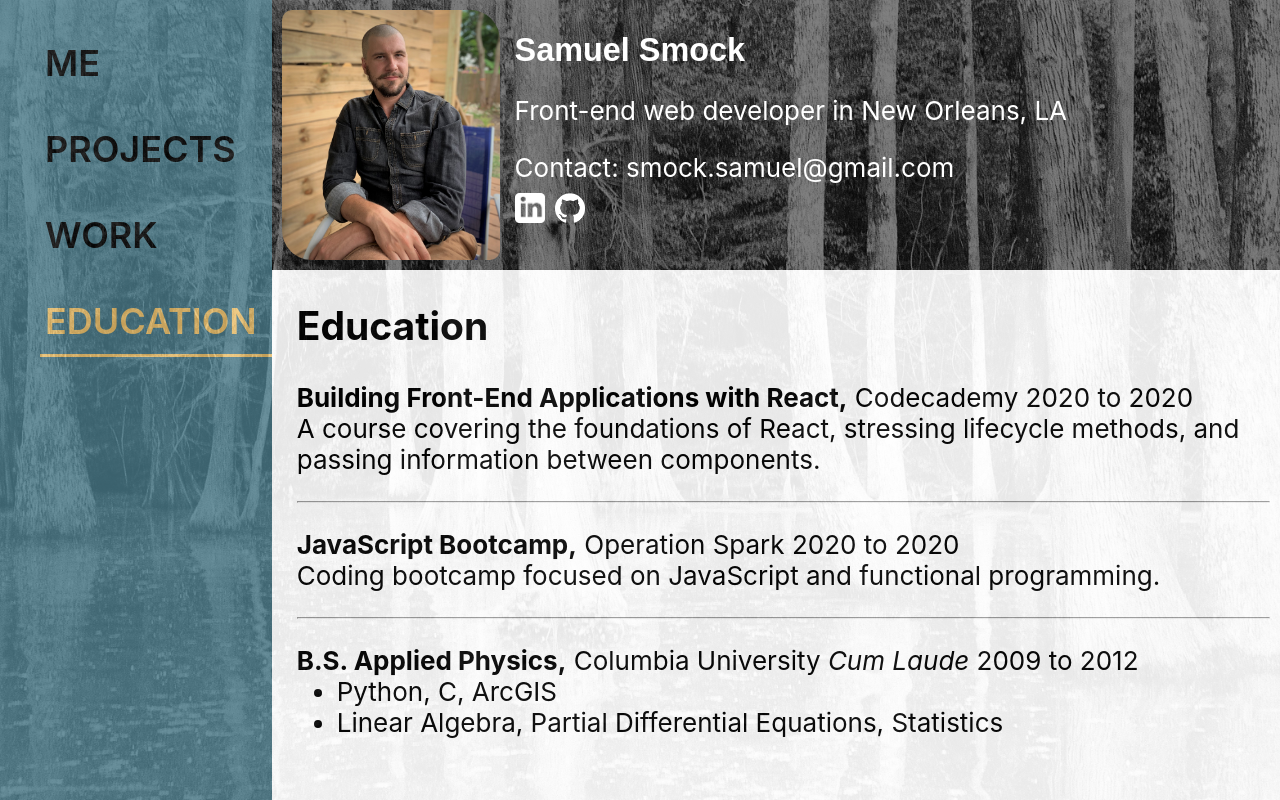
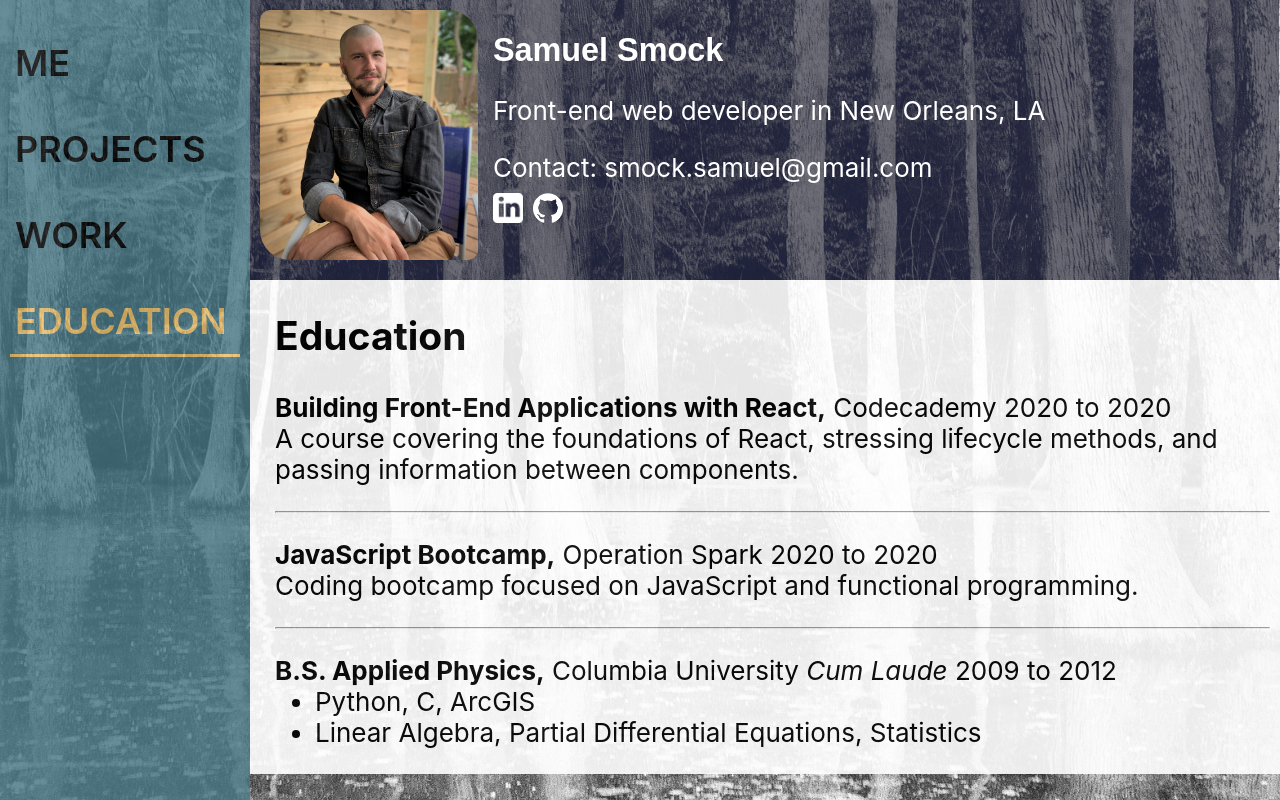
Before and after one commit to samuelsmock/site, a React (Create React App) app: page /education in a window 1280 px wide. Built offline with nearby package versions, Linux system fonts and the light colour scheme.

Commit message:
layout all done. missing projects page

```diff
--- a/src/components/App/App.css
+++ b/src/components/App/App.css
@@ -1,7 +1,5 @@
 .all-contents{
-  background-image: url('./cypress_background.jpg');
-  background-size: cover;
-  background-repeat: no-repeat;
+  max-width: 100px;
   min-height: 100vh;
   display: flex;
   flex-direction: row;
@@ -9,26 +7,54 @@
   justify-content: space-between;
   font-size: calc(10px + 2vmin);
   color: white;
+  overflow: hidden;
 }
 
-nav {
-  position: flex;
+
+
+.right-column{
+  width: auto;
+  display: flex;
+  flex-direction: column;
+  margin-left: 250px;
+  height: 100%;
+  overflow-y: hidden;
+
+}
+.left-sidebar{
+  height: 100%;
+  position: fixed;
+  top: 0;
+  width: 250px;
+  flex-shrink: 0;
 }
 
-main {
-  width: 100%;
-  display: flex;
-  flex-direction: column;
+.top{
 
+  width:100%;
+  position: fixed;
+  z-index: 2;
+  background: inherit;
+}
+
+.page{
+  margin-top: 280px;
+  z-index: 1;
+
+  overflow-y: auto;
+  background-color: white;
+  background-size: cover;
+  opacity: 0.9;
+
+
+  max-width: 100vw;
+  position: absolute;
+  overflow: hidden;
 
 
 }
 
-.sidebar{
-  height: 100%;
 
-  top: 0;
-}
 
 .menuBar{
   height: 100%;
@@ -62,12 +88,25 @@ main {
 /* Universal Styles */
 
 html {
+
   font-size: 18px;
+  background: url('./cypress_background.jpg') no-repeat center center fixed;
+    -webkit-background-size: cover;
+    -moz-background-size: cover;
+    -o-background-size: cover;
+    background-size: cover;
 }
 
 @media only screen and (max-width: 560px) {
   html {
     font-size: 15px;
+    background: url('./cypress_background.jpg') no-repeat center center fixed;
+    -webkit-background-size: cover;
+    -moz-background-size: cover;
+    -o-background-size: cover;
+    background-size: cover;
+
+
   }
 }
 
@@ -98,14 +137,8 @@ input:focus {
 .title {
   font-size: 1.5rem;
 }
-.page{
-  background-color: white;
-  background-size: cover;
-  opacity: 0.9;
-  padding: 0px;
-  height: 100%;
 
-}
+
 
 .app-content {
   margin: 10px;
--- a/src/components/App/App.js
+++ b/src/components/App/App.js
@@ -19,19 +19,20 @@ class App extends React.Component {
 
       <Router>
         <div className="all-contents">
-          <nav>
-            <div className = "sidebar">
+          <nav className = "left-sidebar">
               <Menu />
+          </nav>
+          <div className = "right-column">
+            <div className = "top">
+              <Head/>
             </div>
-          </nav>
-          <main>
-            <Head/>
+            <div className = "page">
+              <Layout/>
+            </div>
+          </div>
 
-            <div className = "page">
-            <Layout/>
-            </div>
 
-          </main>
+
 
         </div>
       </Router>
--- a/src/components/Head/Head.css
+++ b/src/components/Head/Head.css
@@ -5,20 +5,21 @@
     vertical-align: top;
     padding: 10px;
     position: sticky;
-    background: rgba(5,5,5,0.5);
-
+    background: url('./cypress-darkened.jpg') no-repeat center center fixed;
+    background-size: 99.75%;
+    z-index: 1;
     top: 0;
 }
 .opacityBox{
+    background-color: black;
     opacity: .7;
     width: auto;
     height: auto;
-
+    z-index: 2;
     top: 0;
     justify-content: left;
 
 }
-
 
 
 #headshot{
--- a/src/components/MenuBar/MenuBar.css
+++ b/src/components/MenuBar/MenuBar.css
@@ -18,7 +18,7 @@
     flex-direction: column;
     justify-content: top;
     margin: 0px;
-    padding-top: 10px;
+    padding: 10px;
     flex: auto;
     list-style-type: none;
 
```
Also changed, not shown: src/components/Head/cypress-darkened.jpg (added).
